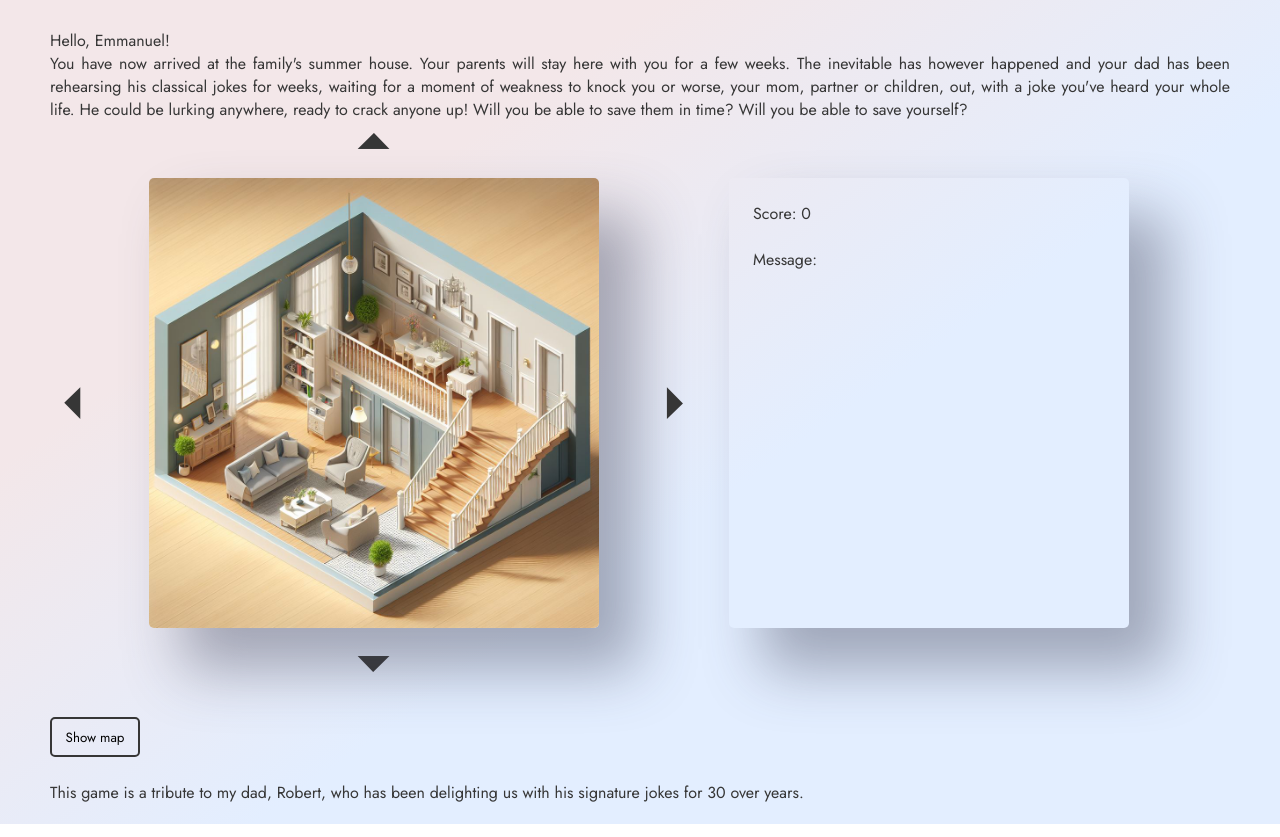
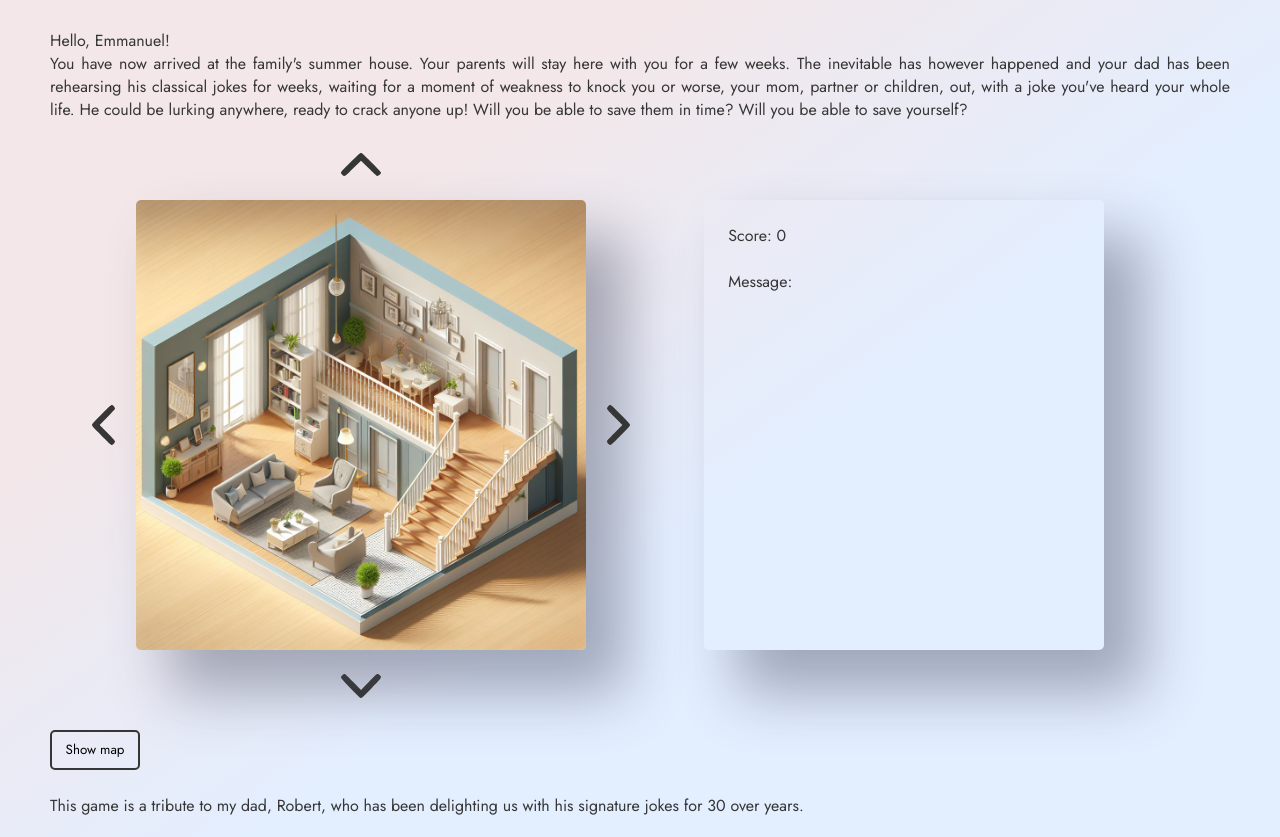
Before and after one commit to dotnetemmanuel/DadRising, a plain HTML site: page index.html in a window 1280 px wide. Shown: the part 69-906 px from the top of the page. Drawn offline with Linux system fonts and the light colour scheme; no server answers.

Commit message:
changed buttons into image inputs

```diff
--- a/CSS/styles.css
+++ b/CSS/styles.css
@@ -107,13 +107,14 @@ h1 {
       grid-template-rows: repeat(3 1fr);
       grid-template-columns: minmax(200px 500px) 1fr;
       column-gap: 2rem;
+      margin-top: 2rem;
 }
 
 
 .image_container {
       display: grid;
       grid-template-rows: subgrid;
-      grid-template-columns: 3rem 1fr 3rem;
+      grid-template-columns: 50px minmax(1fr 450px) 50px;
       grid-row: 2;
       grid-column: 1;
 }
@@ -137,42 +138,44 @@ h1 {
       max-width: 350px;
 }
 
-.main input {
+input[type="image"] {
       background-color: transparent;
       border: none;
       font-size: 3rem;
       color: var(--dark-grey);
-      font-family: Arial, Helvetica, sans-serif;
 }
 
 .button_up {
       grid-row: 1;
       grid-column: 1;
-      width: 50px;
+      width: 40px;
       justify-self: center;
-      align-self: end;
+      padding-bottom: 1.5rem;
+
 }
 
 .button_down {
       grid-row: 3;
       grid-column: 1;
-      width: 50px;
+      width: 40px;
       justify-self: center;
-      align-self: start;
+      padding-top: 1.5rem;
 }
 
 .button_left {
       grid-row: 1;
       grid-column: 1;
-      width: 50px;
+      height: 40px;
       justify-self: end;
+      align-self: center;
 }
 
 .button_right {
       grid-row: 1;
       grid-column: 3;
-      width: 50px;
+      height: 40px;
       justify-self: start;
+      align-self: center;
 }
 
 .game_session {
--- a/index.html
+++ b/index.html
@@ -28,6 +28,7 @@
                   <input type="button" value="Play again" id="replay" class="replay">
             </section>
       </div>
+
       <h1 id="title" class="title">Dad Rising: A Family Adventure</h1>
       <p>Hello, Emmanuel!</p>
       <p>You have now arrived at the family's summer house. Your parents will stay here with you for a few weeks. The
@@ -38,19 +39,20 @@
             anywhere, ready to crack anyone up! Will you be able to save them in time? Will you be able to save
             yourself?</p>
 
-
       <main class="main">
-            <input type="button" value="🞁" id="button_up" class="button_up">
-            <input type="button" value="🞃" id="button_down" class="button_down">
-
+            <input type="image" id="button_up" class="button_up" src="./images/icons/up-arrow.svg" alt="Button up">
+            <input type="image" id="button_down" class="button_down" src="./images/icons/down-arrow.svg"
+                  alt="Button down">
 
             <section id="image_container" class="image_container">
-                  <input type="button" value="🞀" id="button_left" class="button_left">
-
+                  <input type="image" id="button_left" class="button_left" src="./images/icons/left-arrow.svg"
+                        alt="Button left">
                   <img id="room_image" class="room_image" src="./images/rooms/2-2.jpg" alt="Room">
                   <img id="character_image" class="character_image" src="" alt="Character">
-                  <input type="button" value="🞂" id="button_right" class="button_right">
+                  <input type="image" id="button_right" class="button_right" src="./images/icons/right-arrow.svg"
+                        alt="Button right">
             </section>
+
             <section id="game_session" class="game_session">
                   <section id="score_section" class="score_section">
                         <p id="score" class="score"></p>
@@ -62,14 +64,10 @@
             </section>
 
       </main>
-      <!-- style="filter: brightness(0%);" -->
-
 
       <div id="map_button" class="map_button">
             <input type="button" value="Show map" id="show_map" class="show_map">
       </div>
-
-
 
       <table id="game_map" class="game_map" border=1>
 
```
Also changed, not shown: images/icons/down-arrow.svg (added), images/icons/left-arrow.svg (added), images/icons/right-arrow.svg (added), images/icons/up-arrow.svg (added).
